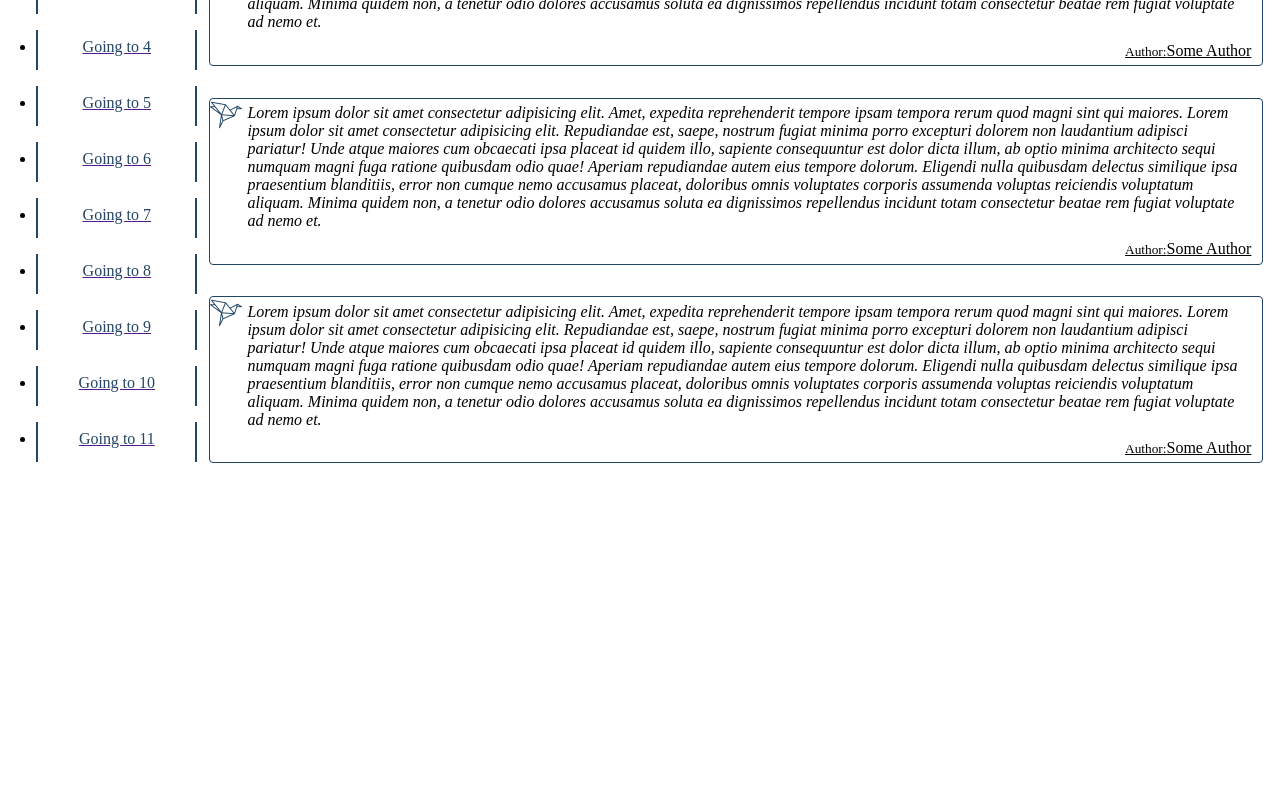
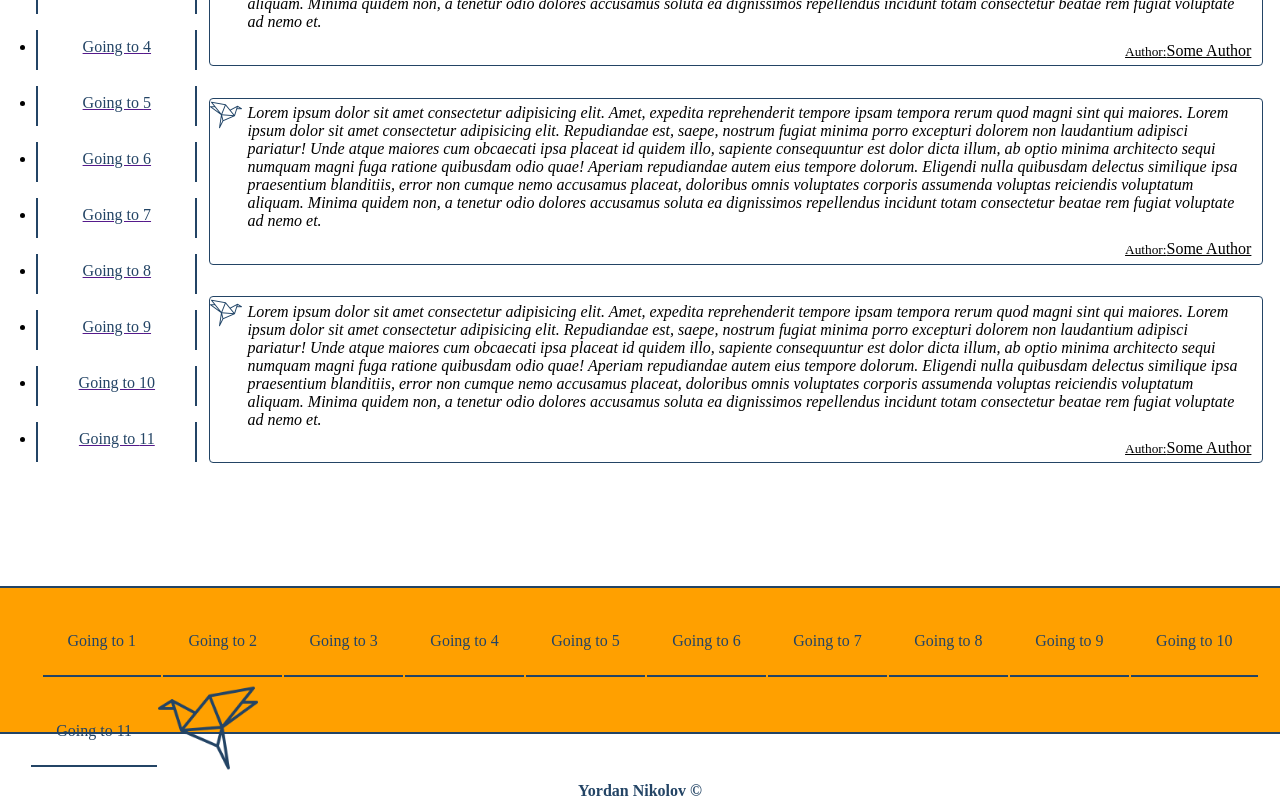
Before and after one commit to nlotoo/react-aplication-demo, a React (Create React App) app in the folder client/: page / in a window 1280 px wide. Shown: the part 253-1053 px from the top of the page. Before the commit the page ends 839 px from the top, so only its background shows below. Built offline with nearby package versions, Linux system fonts and the light colour scheme.

Commit message:
footer building

```diff
--- a/client/public/workshop-styles.css
+++ b/client/public/workshop-styles.css
@@ -142,12 +142,12 @@ h1 {
 /* ------------------------------------------------------------------------------- */
 
 /* Posts Styles */
-
+/*
 .Posts {
     width: 100%;
-    /* border:1px solid red; */
+    border:1px solid red;
     height: 45vh;
-}
+} */
 
 /* Posts Styles */
 
--- a/client/src/App.js
+++ b/client/src/App.js
@@ -7,6 +7,7 @@ import Demo from './components/demo-folder/Demo.js'
 import Header from './components/heading/Header';
 import Aside from './components/aside/Aside.js';
 import Main from './components/main/Main';
+import Footer from './components/footer/Footer';
 
 function App() {
   return (
@@ -16,9 +17,10 @@ function App() {
 
       <Header></Header>
       <div className='container'>
-      <Aside></Aside>
-      <Main></Main>
+        <Aside></Aside>
+        <Main></Main>
       </div>
+      <Footer />
 
     </div>
 
--- /dev/null
+++ b/client/src/components/footer/Footer.css
@@ -0,0 +1,40 @@
+.footer-class {
+    width: 100%;
+    height: 18vh;
+    background-color: #ffa000;
+    color: #234465;
+    border-top: 2px solid #234465;
+    border-bottom: 2px solid #234465;
+    margin-bottom: 1%;
+}
+
+.footer-class p {
+    text-align: center;
+    font-weight: bold;;
+}
+
+footer .listItem a {
+    color: #234465;
+    text-decoration: none;
+}
+
+
+footer .listItem:nth-child(1) {
+    margin-left: 1%;
+}
+
+
+
+footer .listItem:not(:last-child) {
+    padding: 2%;
+    margin-top: 1.5%;
+    border-bottom: 2px solid #234465;
+}
+
+
+
+footer .listItem:hover {
+    border-bottom: none;
+    border-top: 2px solid #234465;
+    font-weight: bold;
+}
--- /dev/null
+++ b/client/src/components/footer/Footer.js
@@ -0,0 +1,40 @@
+import { Component } from "react";
+
+import '../footer/Footer.css'
+
+
+class Footer extends Component {
+    constructor(props) {
+        super(props)
+    }
+
+
+    render() {
+
+        return (
+            <footer className="footer-class">
+                 <ul>
+                     <li className="listItem"><a href="">Going to 1</a></li>
+                     <li className="listItem"><a href="">Going to 2</a></li>
+                     <li className="listItem"><a href="">Going to 3</a></li>
+                     <li className="listItem"><a href="">Going to 4</a></li>
+                     <li className="listItem"><a href="">Going to 5</a></li>
+                     <li className="listItem"><a href="">Going to 6</a></li>
+                     <li className="listItem"><a href="">Going to 7</a></li>
+                     <li className="listItem"><a href="">Going to 8</a></li>
+                     <li className="listItem"><a href="">Going to 9</a></li>
+                     <li className="listItem"><a href="">Going to 10</a></li>
+                     <li className="listItem"><a href="">Going to 11</a></li>
+                     <img src="blue-origami-bird-flipped.png" alt='Origami bird' width='100px'></img>
+                 </ul>
+                <p>Yordan Nikolov &copy;</p>
+
+            </footer>
+        )
+
+    }
+}
+
+
+
+export default Footer
```
